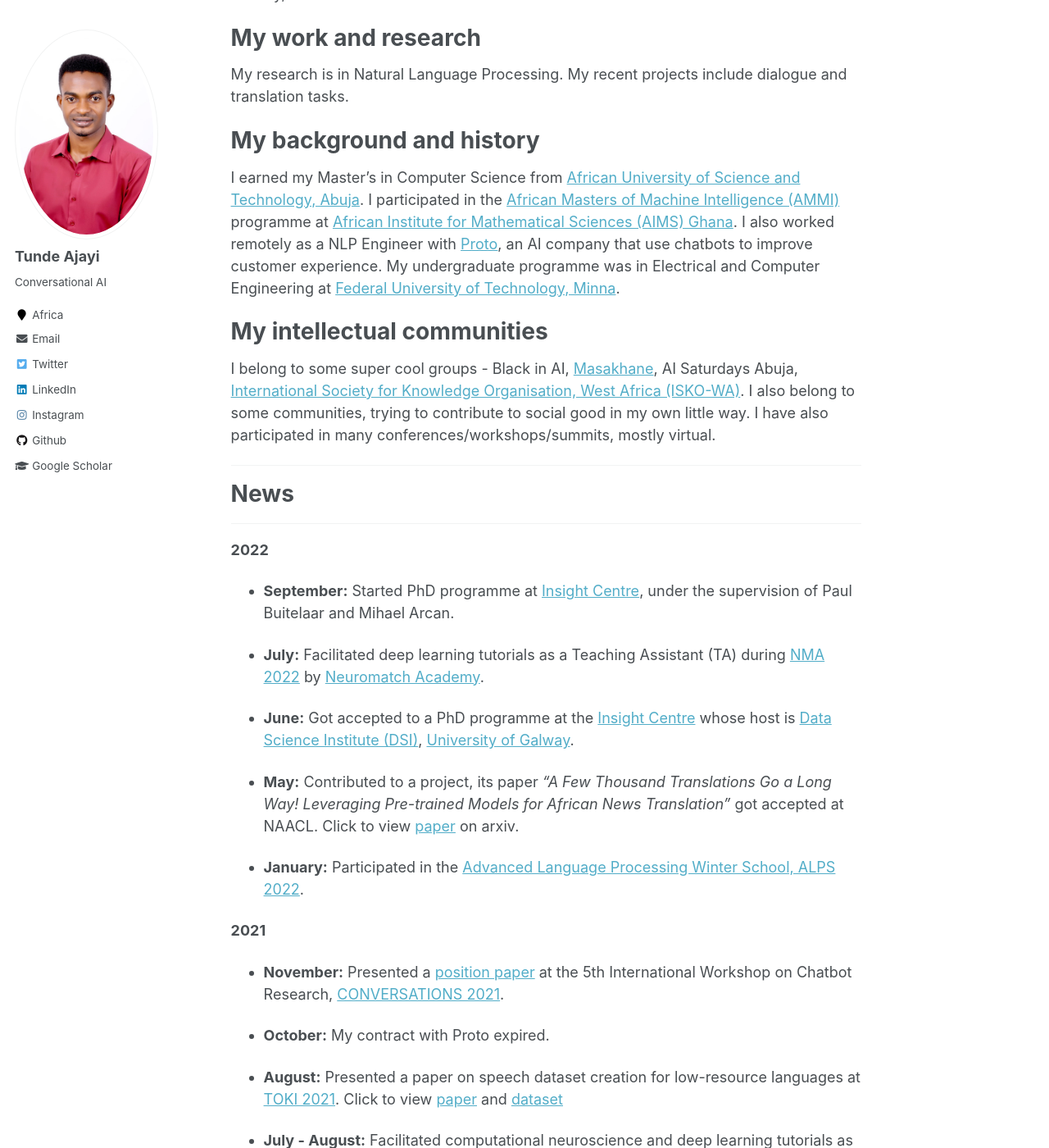
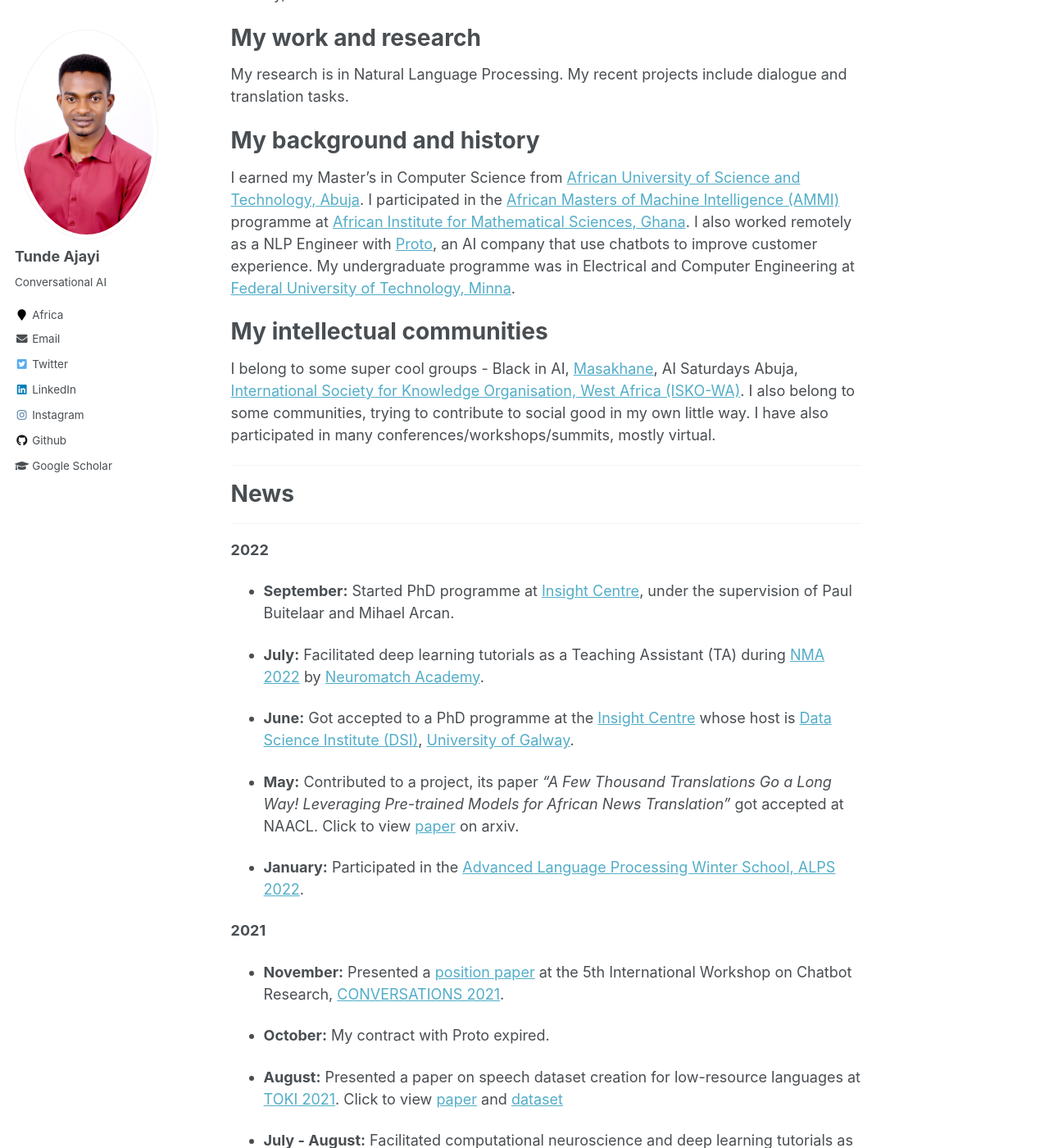
Before and after one commit to tundeajayi/tundeajayi.github.io, a Jekyll site: the page built from _pages/about.md, in a window 1280 px wide and 1400 px high, scrolled down 208 px. Shown: the whole window at 82% size. Built offline with Jekyll 4.4.1, drawn with Linux system fonts in a browser that asks for light colours; some of the changed text lies outside the part shown.

Commit message:
update bio

```diff
--- a/_pages/about.md
+++ b/_pages/about.md
@@ -19,7 +19,7 @@ My research is in Natural Language Processing. My recent projects include dialog
 My background and history
 ======
 
-I earned my Master's in Computer Science from [African University of Science and Technology, Abuja](https://aust.edu.ng). I participated in the [African Masters of Machine Intelligence (AMMI)](https://aimsammi.org) programme at [African Institute for Mathematical Sciences (AIMS) Ghana](https://aims.edu.gh). I also worked remotely as a NLP Engineer with [Proto](https://www.proto.cx/), an AI company that use chatbots to improve customer experience. My undergraduate programme was in Electrical and Computer Engineering at [Federal University of Technology, Minna](https://futminna.edu.ng).
+I earned my Master's in Computer Science from [African University of Science and Technology, Abuja](https://aust.edu.ng). I participated in the [African Masters of Machine Intelligence (AMMI)](https://aimsammi.org) programme at [African Institute for Mathematical Sciences, Ghana](https://aims.edu.gh). I also worked remotely as a NLP Engineer with [Proto](https://www.proto.cx/), an AI company that use chatbots to improve customer experience. My undergraduate programme was in Electrical and Computer Engineering at [Federal University of Technology, Minna](https://futminna.edu.ng).
 
 My intellectual communities
 ======
```
Also changed, not shown: other parts of _pages/about.md (+1 -1 lines).
